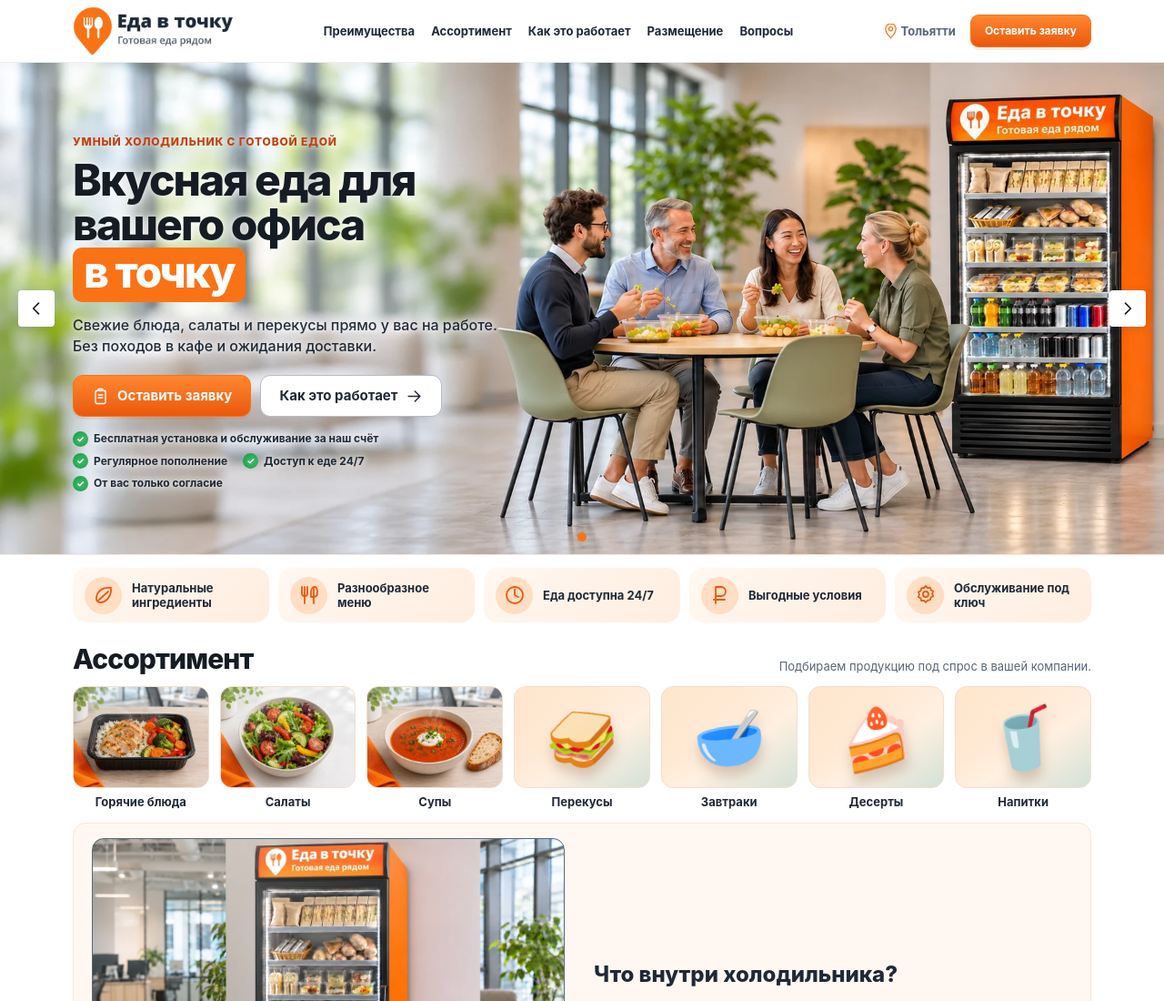
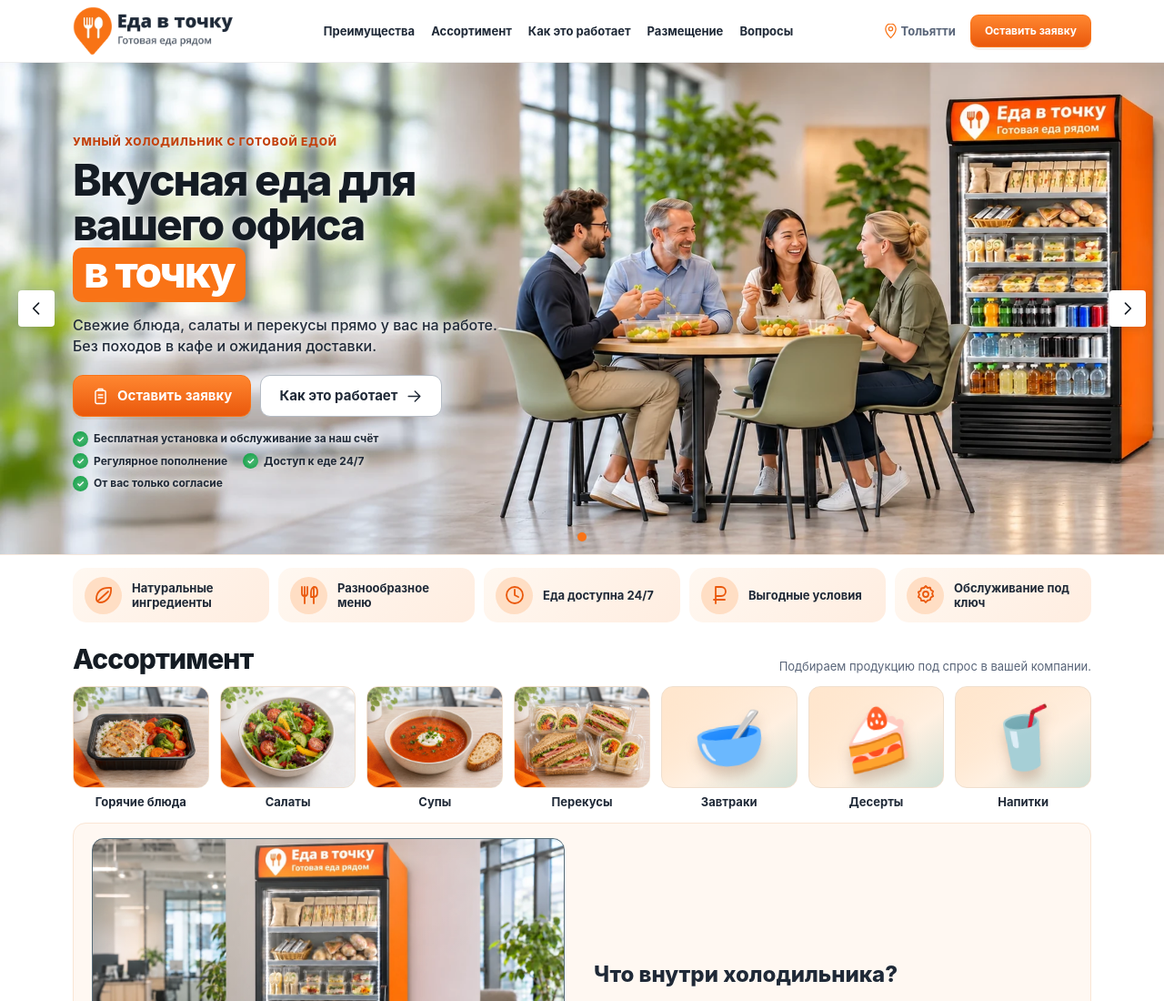
Before and after one commit to EugeneSlusar/eda-v-tochku.ru, a plain HTML site: page index.html in a window 1280 px wide. Shown: the top 1100 px of the page at 91% size. Drawn offline with Linux system fonts and the light colour scheme.

Commit message:
Фото food-snacks в плитке «Перекусы» (#14)
Co-Authored-By: Claude Sonnet 5.5 <noreply@anthropic.com>
Claude-Session: https://claude.ai/code/session_01RjrWoY9dTF8Jmk433wLEoj

```diff
--- a/index.html
+++ b/index.html
@@ -48,7 +48,7 @@
       <div class="lp-wrap"><div class="lp-section-head"><h2>Ассортимент</h2><p>Подбираем продукцию под спрос в вашей компании.</p></div><div class="lp-food-grid"><article class="lp-food-tile"><div class="lp-photo-slot lp-food-photo"><img src="images/food-hot.webp" width="800" height="600" alt="Горячий обед: запечённая курица с рисом и овощами" loading="lazy" decoding="async"></div><h3>Горячие блюда</h3></article>
 <article class="lp-food-tile"><div class="lp-photo-slot lp-food-photo"><img src="images/food-salads.webp" width="800" height="600" alt="Свежий салат с овощами и зеленью в миске" loading="lazy" decoding="async"></div><h3>Салаты</h3></article>
 <article class="lp-food-tile"><div class="lp-photo-slot lp-food-photo"><img src="images/food-soups.webp" width="800" height="600" alt="Томатный суп со сметаной и зеленью, рядом ломтик хлеба" loading="lazy" decoding="async"></div><h3>Супы</h3></article>
-<article class="lp-food-tile"><div class="lp-photo-slot lp-food-photo" data-image="food-snacks" role="img" aria-label="Сэндвичи и роллы"><span aria-hidden="true">🥪</span></div><h3>Перекусы</h3></article>
+<article class="lp-food-tile"><div class="lp-photo-slot lp-food-photo"><img src="images/food-snacks.webp" width="800" height="600" alt="Сэндвичи и роллы в прозрачных контейнерах" loading="lazy" decoding="async"></div><h3>Перекусы</h3></article>
 <article class="lp-food-tile"><div class="lp-photo-slot lp-food-photo" data-image="food-breakfast" role="img" aria-label="Каши и питательные блюда"><span aria-hidden="true">🥣</span></div><h3>Завтраки</h3></article>
 <article class="lp-food-tile"><div class="lp-photo-slot lp-food-photo" data-image="food-desserts" role="img" aria-label="Сладкое к чаю"><span aria-hidden="true">🍰</span></div><h3>Десерты</h3></article>
 <article class="lp-food-tile"><div class="lp-photo-slot lp-food-photo" data-image="food-drinks" role="img" aria-label="Вода, соки и другие напитки"><span aria-hidden="true">🥤</span></div><h3>Напитки</h3></article></div>
```
Also changed, not shown: images/food-snacks.webp (added).
